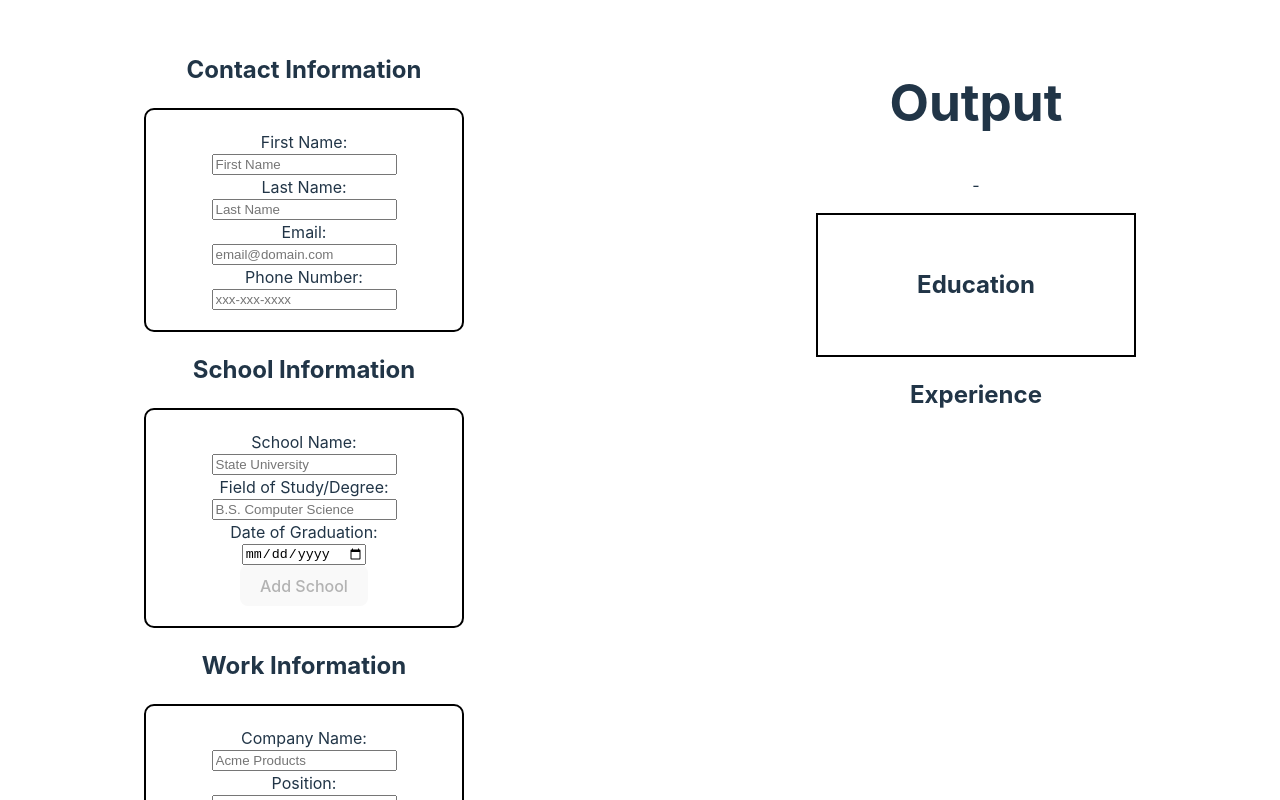
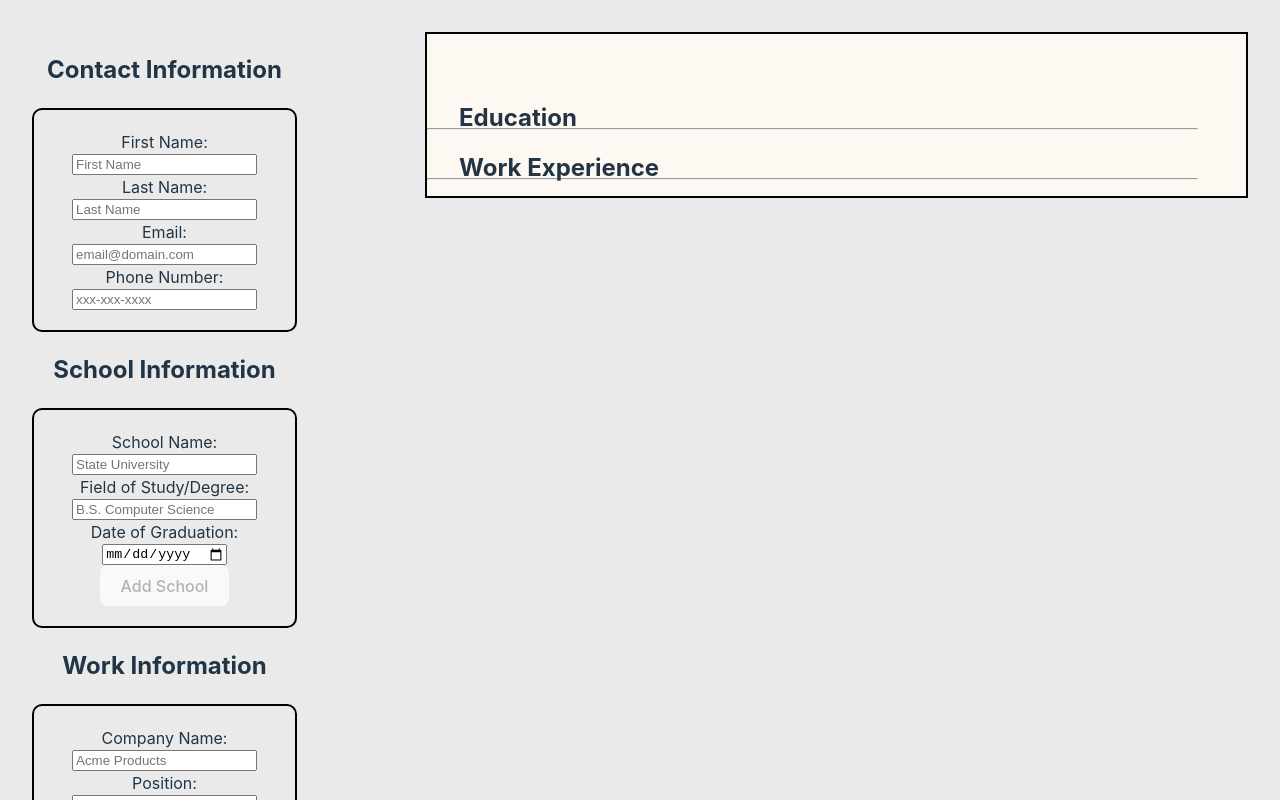
Before and after one commit to blevinspercussion/odin-cv, a React (Vite) app: page / in a window 1280 px wide. Shown: the top 800 px of the page. Built offline with nearby package versions, Linux system fonts and the light colour scheme.

Commit message:
Added additional css formatting for the output section

```diff
--- a/src/App.css
+++ b/src/App.css
@@ -6,22 +6,19 @@
   list-style: none;
 }
 
-#education-info {
-  align-items: flex-start;
-  justify-content: flex-start;
-  border: 2px solid black;
-  padding: 2rem;
-}
-
 .input-section {
   width: 25vw;
   flex-wrap: wrap;
   margin-right: 5vw;
+  /* background-color: rgb(253, 248, 241); */
 }
 
 .output-section {
-  width: 25vw;
+  width: 75vw;
   margin-left: 5vw;
+  border: 2px solid black;
+  padding-right: 3rem;
+  background-color: rgb(253, 248, 241);
 }
 
 form {
@@ -34,9 +31,39 @@ form {
   padding: 20px;
 }
 
+p {
+  font-size: small;
+}
+
 .page-container {
   display: flex;
   align-items: flex-start;
+  justify-content: space-between;
+}
+
+.school-work-info {
+  display: flex;
+  align-items: center;
+  justify-content: space-between;
+}
+
+.school-work-left {
+  text-align: left;
+}
+
+.school-work-right {
+  text-align: right;
+}
+
+.section-heading {
+  text-align: left;
+  margin-left: 2rem;
+  margin-bottom: -1rem;
+}
+
+.sub-heading {
+  display: flex;
+  align-items: center;
   justify-content: space-around;
 }
 
--- a/src/components/Output.jsx
+++ b/src/components/Output.jsx
@@ -4,42 +4,48 @@ import { v4 as uuidv4 } from "uuid";
 function Output({ firstName, lastName, email, phone, schools, works }) {
   return (
     <div>
-      <h1>Output</h1>
       <h2>
         {firstName} {lastName}
       </h2>
-      <p>
-        {email} - {phone}
-      </p>
+      <article className="sub-heading">
+        <p>{email}</p>
+        <p>{phone}</p>
+      </article>
       <article id="education-info">
-        <h2>Education</h2>
+        <h2 className="section-heading">Education</h2>
+        <hr />
         <ul>
           {schools?.map((index) => (
             <li key={uuidv4()} value={index.schoolName}>
-              <h3>{index.schoolName}</h3>
-              <p>
-                <strong>Degree: </strong>
-                {index.fieldOfStudy}
-              </p>
-              <p>
-                <strong>Date of Graduation: </strong>
-                {index.dateOfGraduation}
-              </p>
-              <hr />
+              <div className="school-work-info">
+                <p className="school-work-left">
+                  <strong>{index.schoolName}</strong>,{" "}
+                  <em>{index.fieldOfStudy}</em>
+                </p>
+                <p className="school-work-right">{index.dateOfGraduation}</p>
+              </div>
             </li>
           ))}
         </ul>
       </article>
       <article id="work-info">
-        <h2>Experience</h2>
+        <h2 className="section-heading">Work Experience</h2>
+        <hr />
         <ul>
           {works?.map((index) => (
             <li key={uuidv4()} value={index.workName}>
-              <h3>{index.workName}</h3>
-              <p>Position/Title: {index.position}</p>
-              <p>Job Description: {index.tasks}</p>
-              <p>Start Date: {index.startDate}</p>
-              <p>End Date: {index.endDate}</p>
+              <div className="school-work-info">
+                <div className="school-work-left">
+                  <p>
+                    <strong>{index.workName}</strong>, <em>{index.position}</em>
+                  </p>
+                  <p>{index.tasks}</p>
+                </div>
+                <div className="school-work-right">
+                  <p>Start Date: {index.startDate}</p>
+                  <p>End Date: {index.endDate}</p>
+                </div>
+              </div>
             </li>
           ))}
         </ul>
--- a/src/components/Work.jsx
+++ b/src/components/Work.jsx
@@ -11,7 +11,6 @@ function Work({
   handleTasks,
   handleStartDate,
   handleEndDate,
-  //   handleWorks,
   handleWorkSubmit,
 }) {
   const handleWorkNameChange = (e) => {
--- a/src/index.css
+++ b/src/index.css
@@ -5,7 +5,6 @@
 
   color-scheme: light dark;
   color: rgba(255, 255, 255, 0.87);
-  background-color: #242424;
 
   font-synthesis: none;
   text-rendering: optimizeLegibility;
@@ -29,6 +28,7 @@ body {
   /* place-items: center; */
   min-width: 320px;
   min-height: 100vh;
+  background-color: rgb(234, 234, 234);
 }
 
 h1 {
```
